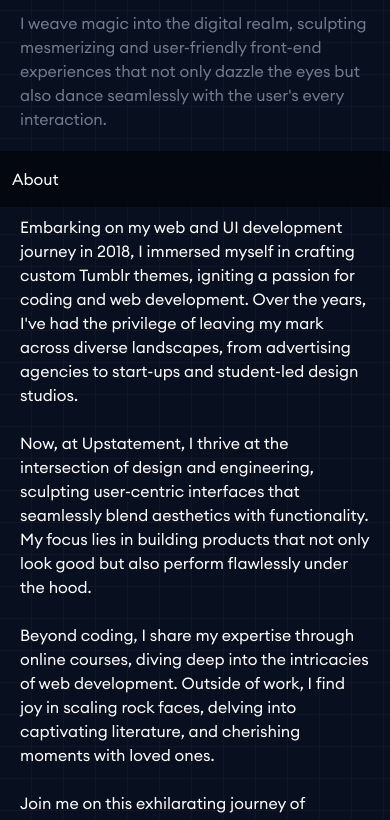
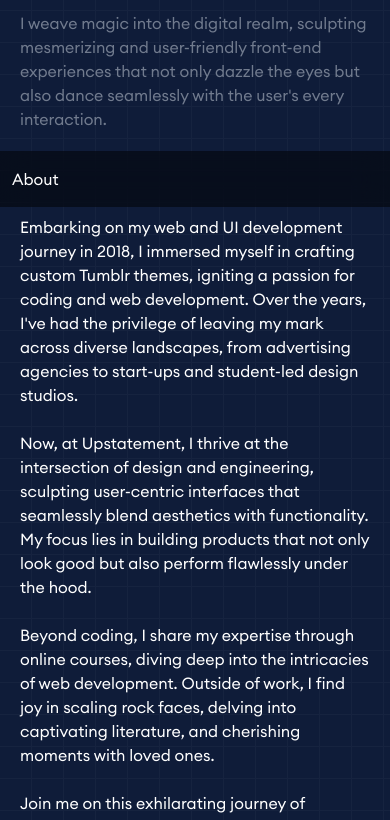
Before and after one commit to shubshinde1/shubham-shinde-portfolio, a plain HTML site: page index.html in a window 390 px wide. Shown: the part 278-1098 px from the top of the page. Drawn offline with Linux system fonts and the light colour scheme.

Commit message:
mobile bg color chnage

```diff
--- a/index.html
+++ b/index.html
@@ -13,7 +13,7 @@
         crossorigin="anonymous" referrerpolicy="no-referrer" />
 </head>
 
-<body class="bg-[#080f1f] selection:bg-[#FF8551]">
+<body class="bg-[#0f1c39] xl:bg-[#080f1f] selection:bg-[#FF8551]">
     <!-- <nav class=" 2xl:container bg-white mx-auto py-8 xl:py-10 sm:px-12 px-8  shadow-lg">
         <div class=" xl:grid grid-cols-12 grid-flow-col font-bold ">
             <div class="xl:col-span-1   ">
```
Also changed, not shown: style.css.
